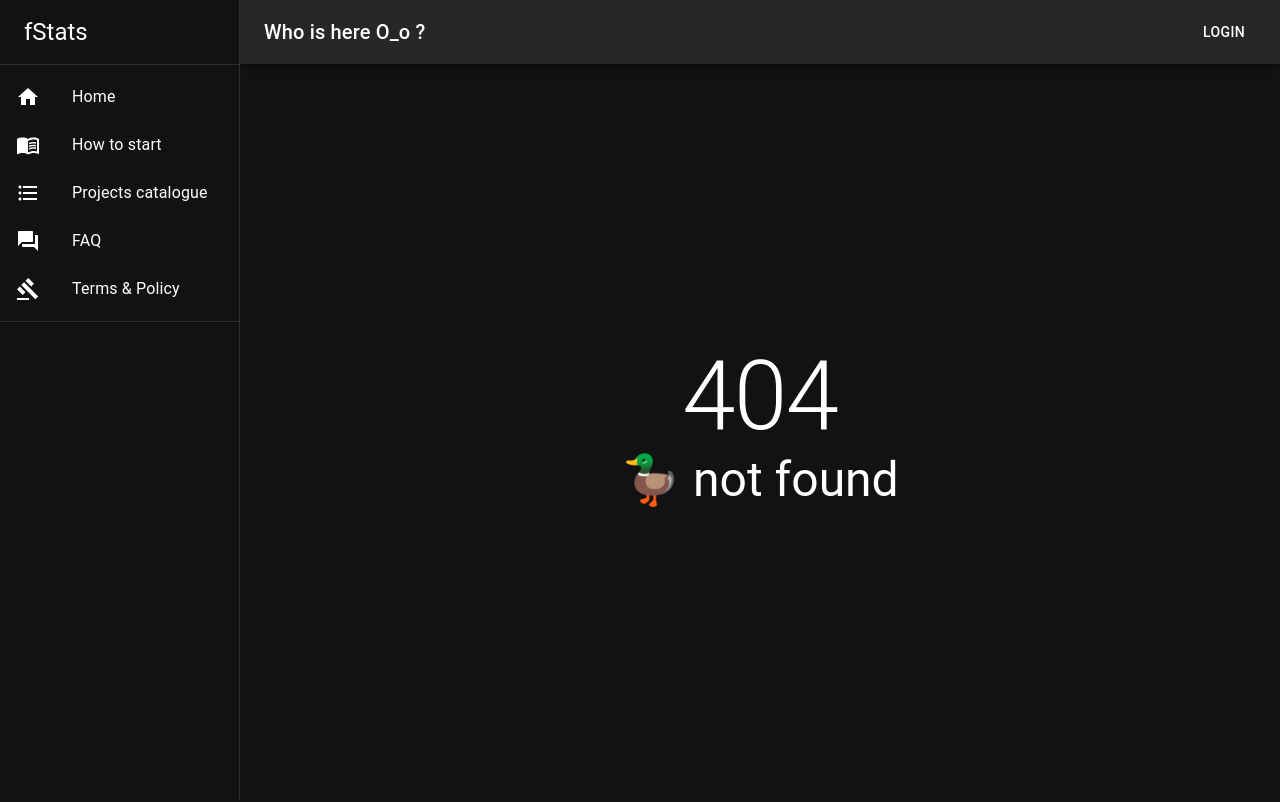
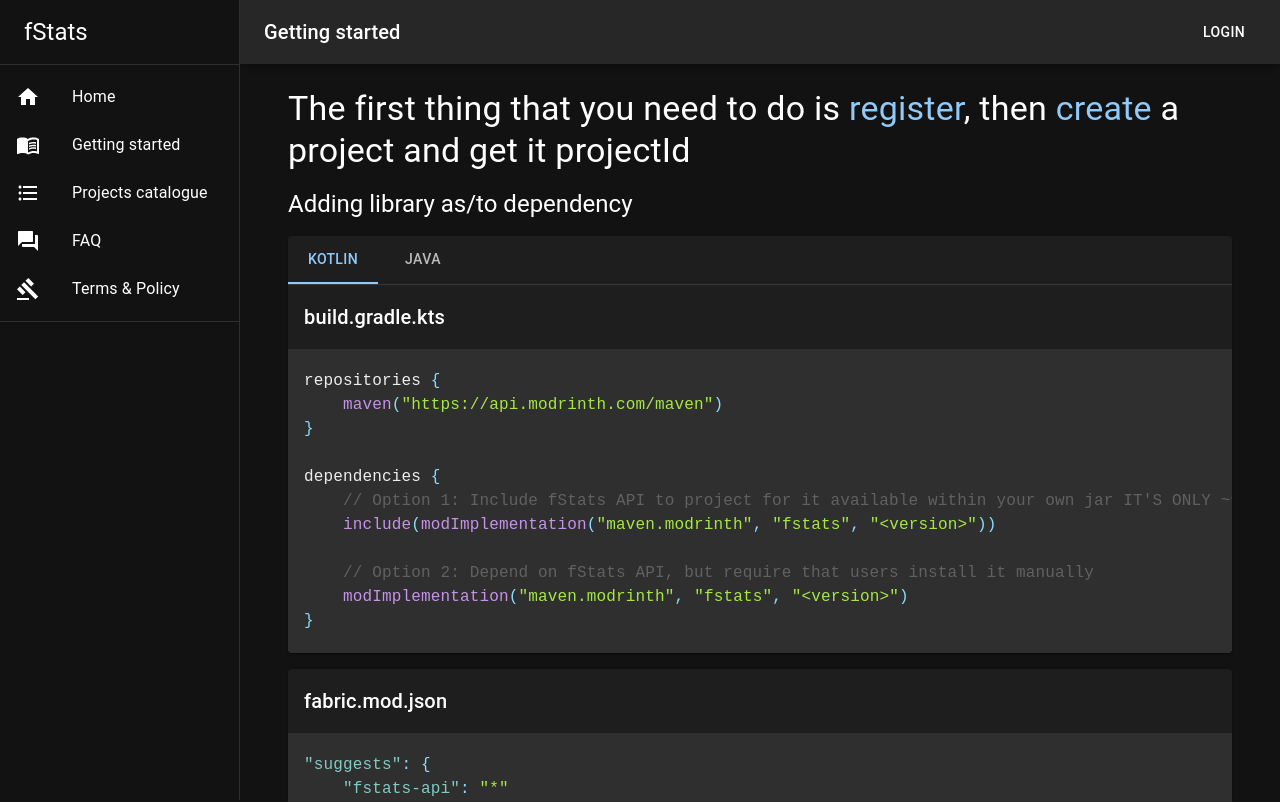
Before and after one commit to fStats/fstats-frontend, a React (Vite) app: page /getting-started in a window 1280 px wide. Before the commit this address had no page. Shown: the top 802 px of the page. Built offline with nearby package versions, Linux system fonts and the light colour scheme; what chartjs-chart-geo, chartjs-plugin-datalabels, chartjs-plugin-zoom would draw is missing.

Commit message:
Renamed "How to start" to "Getting started"

```diff
--- a/src/index.tsx
+++ b/src/index.tsx
@@ -21,7 +21,7 @@ import {SnackbarProvider} from "notistack";
 import {AuthProvider} from "./hooks/useAuth";
 import RootPage from "./pages/RootPage";
 import HomePage from "./pages/HomePage";
-import HowToStartPage from "./pages/howtostart/HowToStartPage";
+import GettingStartedPage from "./pages/gettingstarted/GettingStartedPage.tsx";
 import NotFoundPage from "./pages/NotFoundPage";
 import ProjectsPage from "./pages/ProjectsPage";
 import {LabelProvider} from "./hooks/useLabel";
@@ -84,7 +84,7 @@ ReactDOM.createRoot(document.getElementById("root")!).render(
                                         createRoutesFromElements(
                                             <Route path="/" element={<RootPage/>}>
                                                 <Route index element={<HomePage/>}/>
-                                                <Route path="how-to-start" element={<HowToStartPage/>}/>
+                                                <Route path="getting-started" element={<GettingStartedPage/>}/>
                                                 <Route path="faq" element={<FaqPage/>}/>
 
                                                 <Route path="login" element={<LoginPage/>}/>
--- a/src/pages/HomePage.tsx
+++ b/src/pages/HomePage.tsx
@@ -12,7 +12,7 @@ export default function HomePage() {
 
             <Stack alignItems="center" spacing={8}>
                 <Typography variant="h3" textAlign="center">fStats - Fabric mods metric system</Typography>
-                <Button color="success" variant="contained" component={Link} to="how-to-start" endIcon={
+                <Button color="success" variant="contained" component={Link} to="getting-started" endIcon={
                     <ArrowForward/>
                 }>Getting start</Button>
             </Stack>
@@ -43,7 +43,7 @@ export default function HomePage() {
                 </Stack>
                 <Stack direction="row" spacing={2}>
                     <Card style={{flexBasis: "100%"}}>
-                        <CardActionArea component={Link} to="how-to-start">
+                        <CardActionArea component={Link} to="getting-started">
                             <CardContent>
                                 <Typography variant="h5" textAlign="center" paddingBottom={1}>Plug and Play</Typography>
                                 <Typography variant="body1">
--- a/src/pages/RootPage.tsx
+++ b/src/pages/RootPage.tsx
@@ -59,8 +59,8 @@ export default function RootPage() {
             icon: <Home/>
         },
         {
-            label: "How to start",
-            route: "how-to-start",
+            label: "Getting started",
+            route: "getting-started",
             icon: <MenuBook/>
         },
         {
--- a/src/pages/howtostart/HowToStartPage.tsx
+++ b/src/pages/gettingstarted/GettingStartedPage.tsx
@@ -3,14 +3,15 @@ import {useLabel} from "../../hooks/useLabel";
 import {Box, Card, Link as MUILink, Stack, Tab, Tabs, Typography} from "@mui/material";
 import {materialDark} from "react-syntax-highlighter/dist/esm/styles/prism";
 import {fabricJsonSetup, fabricJsonSuggests, javaGradleCode, kotlinGradleCode} from "./codes";
-import {useState} from "react";
+import {useEffect, useState} from "react";
 import {Link} from "react-router-dom";
 
-export default function HowToStartPage() {
+export default function GettingStartedPage() {
 
-    useLabel()?.setLabel("How to start")
+    const {setLabel} = useLabel()
+    const [page, setPage] = useState(0)
 
-    const [page, setPage] = useState(0)
+    useEffect(() => setLabel("Getting started"), []);
 
     return (
         <Stack spacing={2}>
```
Also changed, not shown: src/pages/gettingstarted/codes.ts (renamed from src/pages/howtostart/codes.ts).
